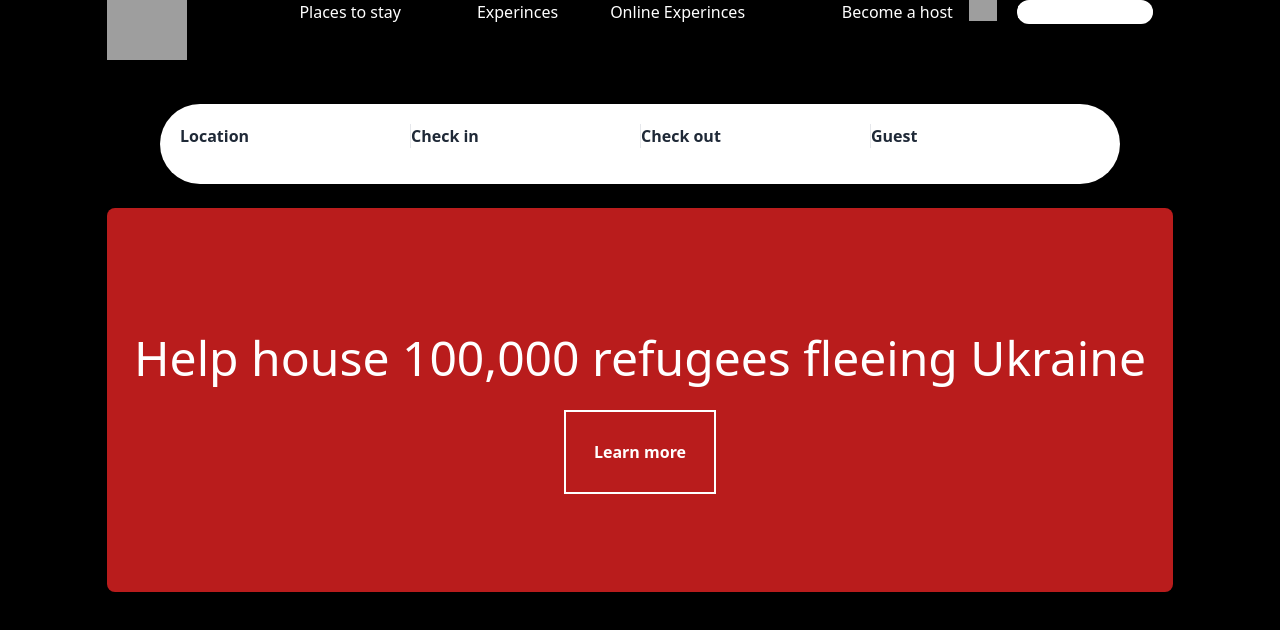
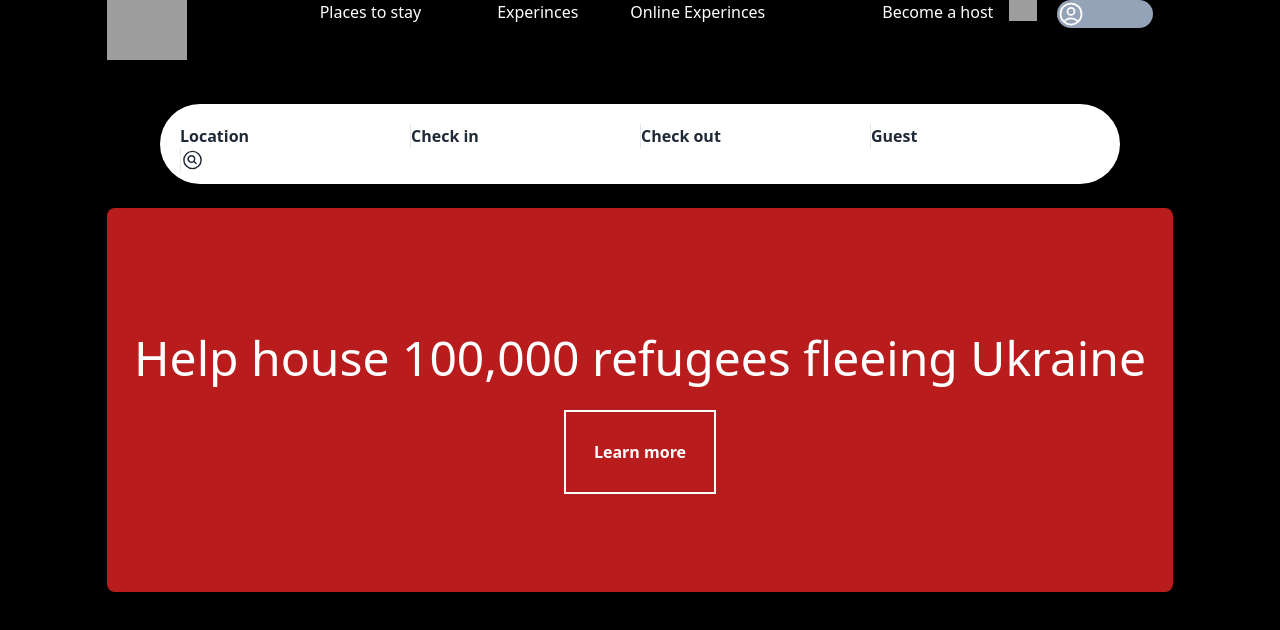
Before and after one commit to darkimpow/Deliverable-8-Airbnb-clone-, a plain HTML site: page index.html in a window 1280 px wide. Drawn offline with nearby package versions, Linux system fonts and the light colour scheme; grey boxes are pictures that could not be loaded.

Commit message:
made changes to top right search div container, added search icon to middle pill area

```diff
--- a/index.html
+++ b/index.html
@@ -32,14 +32,12 @@
                             <img class="object-scale-down h-13 w-7" src="https://i.pinimg.com/736x/6f/e5/23/6fe523255cab538d5b5afaea3b3f695c.jpg">
                         </li>
                         <li class="mr-3 px-2">
-                            <button class="text-white hover:text-white bg-white rounded-full">
-                        <div class="bg-black w-35px h-5px m-6px 0">
-                            <div></div>
-                            <div></div>
-                            <div></div>
-                        </div>
+                            <div class="w-24 flex bg-slate-400 rounded-full">
+                                <svg class="h-13 w-7"xmlns="http://www.w3.org/2000/svg" fill="none" viewBox="0 0 24 24" stroke-width="1.5" stroke="currentColor" class="w-6 h-6">
+                                    <path stroke-linecap="round" stroke-linejoin="round" d="M17.982 18.725A7.488 7.488 0 0012 15.75a7.488 7.488 0 00-5.982 2.975m11.963 0a9 9 0 10-11.963 0m11.963 0A8.966 8.966 0 0112 21a8.966 8.966 0 01-5.982-2.275M15 9.75a3 3 0 11-6 0 3 3 0 016 0z" />
+                                </svg>
 
-                            href="#">0000000</button>
+                            </div>
                         </li>
                     </ul>
                 </div>
@@ -55,6 +53,9 @@
                 <div>Check in</div>
                 <div>Check out</div>
                 <div>Guest</div>
+                <svg xmlns="http://www.w3.org/2000/svg" fill="none" viewBox="0 0 24 24" stroke-width="1.5" stroke="currentColor" class="w-6 h-6">
+                    <path stroke-linecap="round" stroke-linejoin="round" d="M15.75 15.75l-2.489-2.489m0 0a3.375 3.375 0 10-4.773-4.773 3.375 3.375 0 004.774 4.774zM21 12a9 9 0 11-18 0 9 9 0 0118 0z" />
+                  </svg>
             </div>
 
 
@@ -63,5 +64,7 @@
             <p class=" text-center text-white text-5xl mx-auto py-7">Help house 100,000 refugees fleeing Ukraine</p>
              <button class="flex p-7 justify-center text-white font-semibold border-solid border-2 border-white">Learn more</button>
         </main>
+        </div>
+
      </body>
 </html>
```
